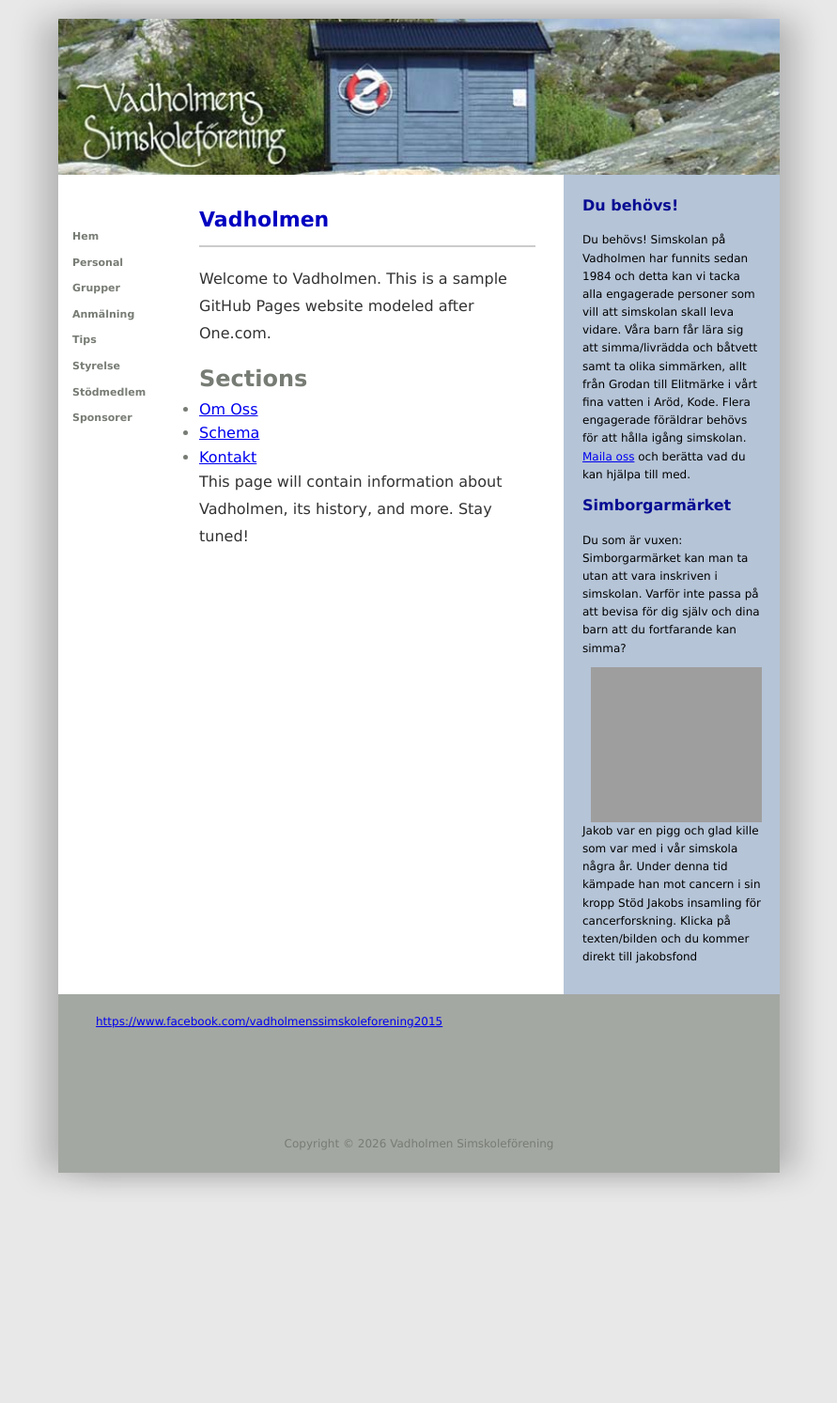
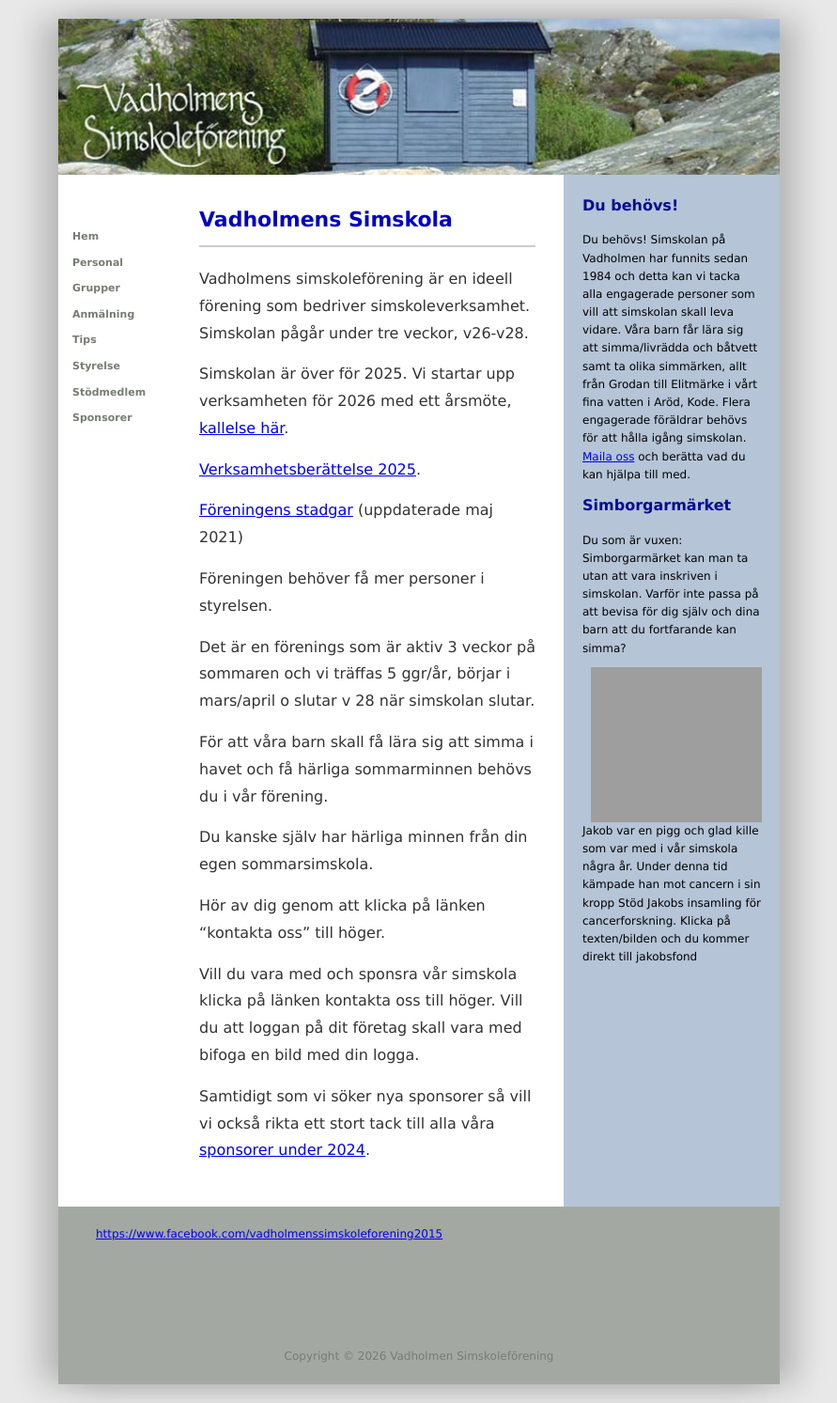
Before and after one commit to vadholmen/vadholmen, a Jekyll site: the page built from index.md, in a window 1280 px wide. Shown: the whole page at 94% size, without its empty margins (194-1085 px from the left). Built offline with Jekyll 4.4.1, drawn with Linux system fonts in a browser that asks for light colours; our own code applies the rules of GitHub Pages for plain Markdown files; before the commit the page ends 1268 px from its top, so only the background shows below that; grey boxes are pictures that could not be loaded.

Commit message:
tre sidor konverterade

```diff
--- a/index.md
+++ b/index.md
@@ -1,10 +1,35 @@
-# Vadholmen
+# Vadholmens Simskola
 
-Welcome to Vadholmen. This is a sample GitHub Pages website modeled after One.com.
+Vadholmens simskoleförening är en ideell förening som bedriver simskoleverksamhet. Simskolan pågår under tre veckor, v26-v28.
 
-## Sections
-- [Om Oss](om-oss.md)
-- [Schema](schema.md)
-- [Kontakt](kontakt.md)
 
-This page will contain information about Vadholmen, its history, and more. Stay tuned!
+Simskolan är över för 2025. Vi startar upp verksamheten för 2026 med ett
+årsmöte, [kallelse
+här](assets/documents/kallelse-med-dagordning-arsmote-2026.pdf).
+
+
+[Verksamhetsberättelse 2025](assets/documents/verksamhetsberättelse-2025.pdf).
+
+
+[Föreningens stadgar](assets/documents/stadgar-2021-05-23.pdf) (uppdaterade maj 2021)
+
+
+Föreningen behöver få mer personer i styrelsen.
+
+Det är en förenings som är aktiv 3 veckor på sommaren och vi träffas 5 ggr/år, börjar i mars/april o slutar v 28 när simskolan slutar.
+
+
+
+För att våra barn skall få lära sig att simma i havet och få härliga sommarminnen behövs du i vår förening.
+
+Du kanske själv har härliga minnen från din egen sommarsimskola.
+
+
+Hör av dig genom att klicka på länken "kontakta oss" till höger.
+
+
+
+Vill du vara med och sponsra vår simskola klicka på länken kontakta oss till höger. Vill du att loggan på dit företag skall vara med bifoga en bild med din logga.
+
+
+Samtidigt som vi söker nya sponsorer så vill vi också rikta ett stort tack till alla våra [sponsorer under 2024](sponsorer.html).
```
Also changed, not shown: sponsorer.md (added, +63 -0 lines), styrelsen.md (added, +72 -0 lines).
